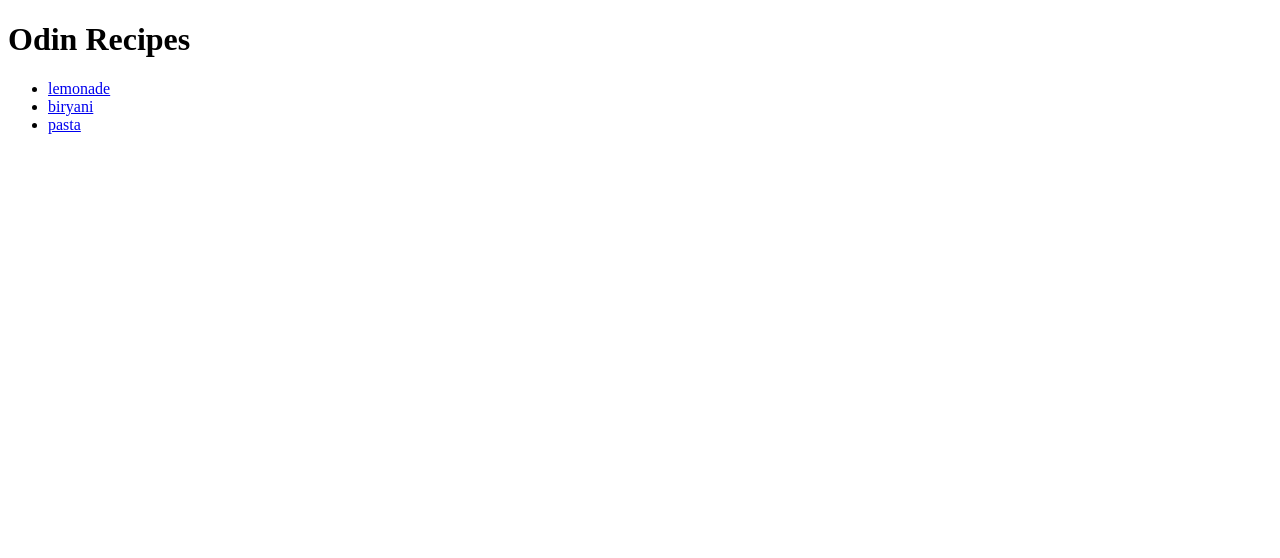
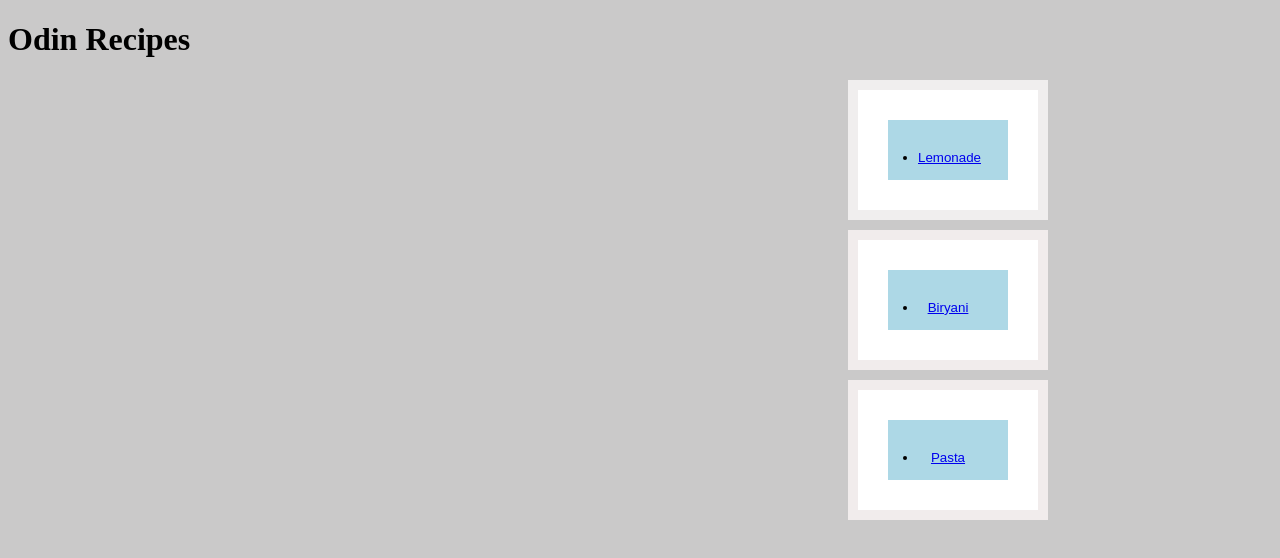
Before and after one commit to HassanCodes-2/odin-recipes2, a plain HTML site: page index.html in a window 1280 px wide. Drawn offline with Linux system fonts and the light colour scheme.

Commit message:
edited interface and css file

```diff
--- a/index.html
+++ b/index.html
@@ -5,12 +5,30 @@
     <meta name="viewport" content="width=device-width, initial-scale=1.0">
     <title>Odin Recipes</title>
 </head>
+
+<head>
+    <link rel="stylesheet" href="stylein.css">
+</head>
 <body>
     <h1>Odin Recipes</h1>
+
     <ul>
-    <li><a href="recipes/lemonade/index.html" target="_blank" rel="noopener norefererr">lemonade</a></li>
-    <li><a href="recipes/biryani/index.html" target="_blank" rel="noopener norefererr">biryani</a></li>
-    <li><a href="recipes/pasta/pasta.html" target="_blank" rel="noopener norefererr">pasta</a></li>
+<div class="first">
+     <button>
+        <li><a href="recipes/lemonade/index.html" target="_blank" rel="noopener norefererr">Lemonade</a></li>
+    </button></div>
+
+<div class="second">
+    <button>
+       <li><a href="recipes/biryani/index.html" target="_blank" rel="noopener norefererr">Biryani</a></li>
+    </button></div>
+
+<div class="three">
+    <button>
+        <li><a href="recipes/pasta/pasta.html" target="_blank" rel="noopener norefererr">Pasta</a></li>
+    </button></div>
+
+
     </ul>
 </body>
 </html>
--- /dev/null
+++ b/stylein.css
@@ -0,0 +1,51 @@
+*{
+
+    box-sizing: border-box;
+}
+
+
+
+body{
+
+    background-color: rgb(202, 201, 201);
+
+}
+
+.first{
+
+    background-color: rgb(240, 238, 238);
+    margin: 0px 100px 10px 800px;
+    border: 10px 10px 10px 10px 10px;
+    height: auto;
+    width: 200px;
+
+
+}
+
+.second{
+    background-color: rgb(241, 236, 236);
+    margin: 0px 200px 10px 800px;
+    border: 10px 10px 10px 10px 10px;
+    height: auto;
+    width: 200px;
+}
+.three{
+
+    background-color: rgb(241, 236, 236);
+    margin: 0px 200px 10px 800px;
+    border: 10px 10px 10px 10px 10px;
+    height: auto;
+    width: 200px;
+}
+
+
+button{
+
+    background-color: lightblue;
+    height: 100px;
+    width: 180px;
+    margin: 10px 100px 10px 10px;
+    padding: 30px;
+    border: 30px solid white;
+
+}
```
